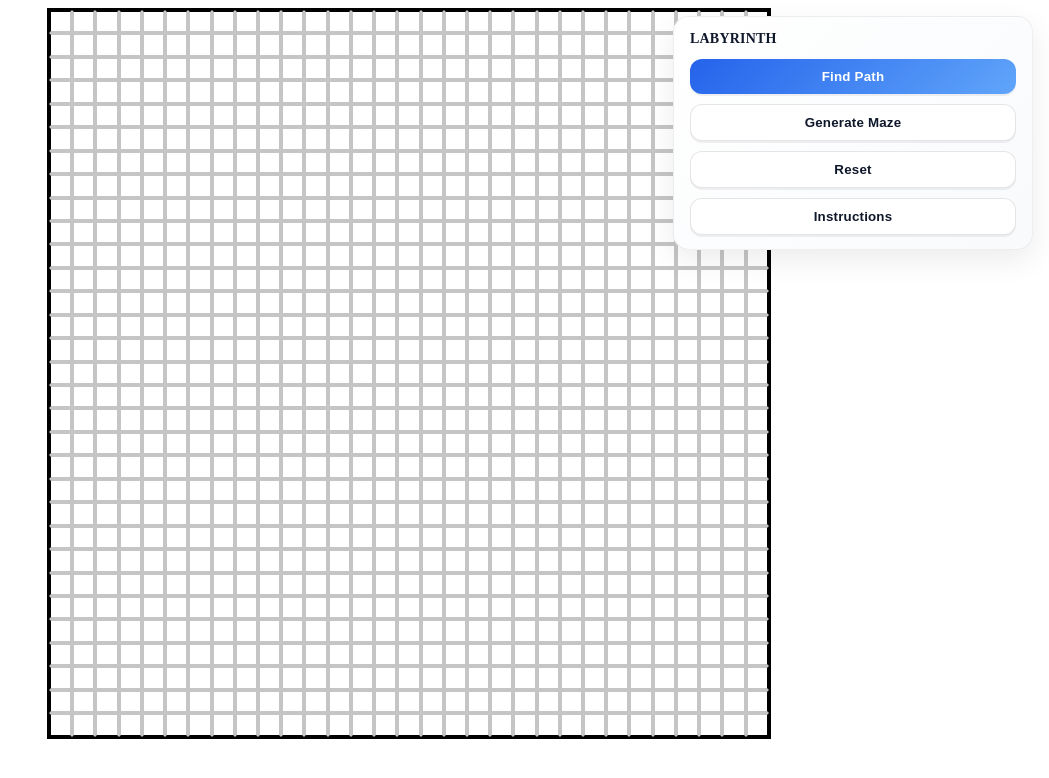
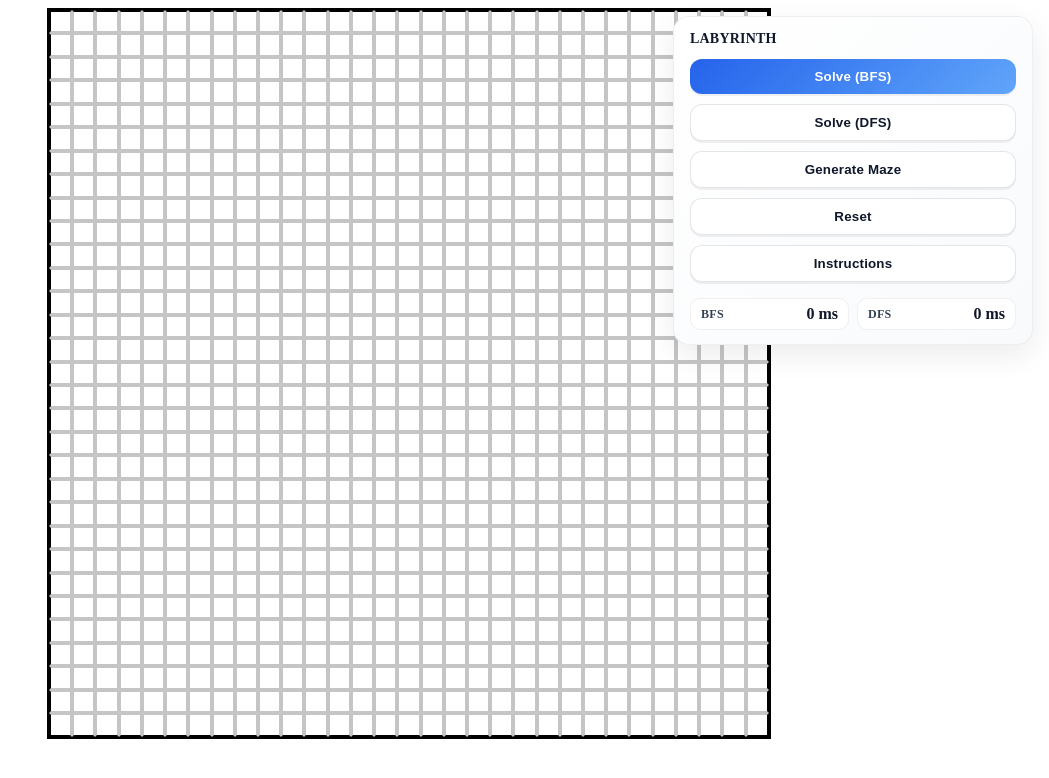
Before and after one commit to noahsiegrist/labyrinth, a Vue app: page / in a window 1280 px wide. Shown: the top 778 px of the page, without its empty margins (231-1280 px from the left). Built offline with nearby package versions, Linux system fonts and the light colour scheme.

Commit message:
Refactor pathfinding logic in ControlPanel: implement BFS and DFS algorithms, update UI buttons, and add performance tracking for each algorithm. Remove legacy pathfinder service.

```diff
--- a/src/components/ControlPanel.vue
+++ b/src/components/ControlPanel.vue
@@ -3,10 +3,15 @@
         <div class="panel">
             <div class="panel__title">Labyrinth</div>
             <div class="panel__actions">
-                <button class="btn btn--primary" v-on:click="findPath">Find Path</button>
+                <button class="btn btn--primary" v-on:click="findBFS">Solve (BFS)</button>
+                <button class="btn btn--ghost" v-on:click="findDFS">Solve (DFS)</button>
                 <button class="btn btn--ghost" v-on:click="generate">Generate Maze</button>
                 <button class="btn btn--ghost" v-on:click="handleReset">Reset</button>
                 <button class="btn btn--ghost" v-on:click="openInstructions">Instructions</button>
+            </div>
+            <div class="panel__stats">
+                <div class="stat"><span class="stat__label">BFS</span><span class="stat__value">{{ formatMs(bfsMs) }}</span></div>
+                <div class="stat"><span class="stat__label">DFS</span><span class="stat__value">{{ formatMs(dfsMs) }}</span></div>
             </div>
         </div>
 
@@ -30,7 +35,8 @@
 </template>
 
 <script>
-    import PathFinder from '@/services/pathfinder'
+    import BFS from '@/services/bfs'
+    import DFS from '@/services/dfs'
     import {mapActions, mapGetters, mapMutations} from 'vuex'
 
     export default {
@@ -44,22 +50,67 @@
             generate() {
                 this.clearDrawState()
                 this.generateMaze()
+                this.resetTimes()
             },
             handleReset() {
                 this.clearDrawState()
                 this.reset()
+                this.resetTimes()
             },
-            findPath() {
+            async findBFS() {
+                if (this.isBfsRunning || this.isDfsRunning) return
                 if (this.start && this.start.color !== 0) {
                     this.reset()
                 }
-                PathFinder.findPath()
+                this.bfsMs = 0
+                this.isBfsRunning = true
+                this.bfsStart = (performance && performance.now ? performance.now() : Date.now())
+                await BFS.findPath()
+                const t1 = (performance && performance.now ? performance.now() : Date.now())
+                this.bfsMs = Math.max(0, Math.round(t1 - this.bfsStart))
+                this.isBfsRunning = false
+            },
+            async findDFS() {
+                if (this.isBfsRunning || this.isDfsRunning) return
+                if (this.start && this.start.color !== 0) {
+                    this.reset()
+                }
+                this.dfsMs = 0
+                this.isDfsRunning = true
+                this.dfsStart = (performance && performance.now ? performance.now() : Date.now())
+                await DFS.findPath()
+                const t1 = (performance && performance.now ? performance.now() : Date.now())
+                this.dfsMs = Math.max(0, Math.round(t1 - this.dfsStart))
+                this.isDfsRunning = false
             },
             openInstructions() {
                 this.showInstructions = true
             },
             closeInstructions() {
                 this.showInstructions = false
+            },
+            resetTimes() {
+                this.bfsMs = 0
+                this.dfsMs = 0
+                this.isBfsRunning = false
+                this.isDfsRunning = false
+                this.bfsStart = null
+                this.dfsStart = null
+            },
+            onTick() {
+                const now = (performance && performance.now ? performance.now() : Date.now())
+                if (this.isBfsRunning && this.bfsStart != null) {
+                    this.bfsMs = Math.max(0, Math.round(now - this.bfsStart))
+                }
+                if (this.isDfsRunning && this.dfsStart != null) {
+                    this.dfsMs = Math.max(0, Math.round(now - this.dfsStart))
+                }
+            },
+            formatMs(value) {
+                if (value === null || value === undefined) return '0 ms'
+                if (value < 1000) return `${value} ms`
+                const secs = (value / 1000).toFixed(2)
+                return `${secs} s`
             }
         },
         mounted() {
@@ -71,10 +122,26 @@
                     this.closeInstructions()
                 }
             })
+            // Use requestAnimationFrame for smoother, longer, drift-free updates
+            const loop = () => {
+                this.onTick()
+                this.rafId = requestAnimationFrame(loop)
+            }
+            this.rafId = requestAnimationFrame(loop)
+        },
+        beforeDestroy() {
+            if (this.rafId) cancelAnimationFrame(this.rafId)
         },
         data() {
             return {
                 showInstructions: false,
+                bfsMs: 0,
+                dfsMs: 0,
+                isBfsRunning: false,
+                isDfsRunning: false,
+                bfsStart: null,
+                dfsStart: null,
+                rafId: null,
             }
         }
     }
@@ -120,6 +187,33 @@
         flex-direction: column;
         gap: 10px;
         width: 100%;
+    }
+
+    .panel__stats {
+        display: grid;
+        grid-template-columns: 1fr 1fr;
+        gap: 8px;
+        margin-top: 4px;
+    }
+    .stat {
+        display: flex;
+        align-items: center;
+        justify-content: space-between;
+        background: #ffffff;
+        border: 1px solid rgba(2, 6, 23, 0.06);
+        border-radius: 10px;
+        padding: 6px 10px;
+    }
+    .stat__label {
+        font-weight: 700;
+        font-size: 12px;
+        letter-spacing: 0.3px;
+        color: #334155;
+        text-transform: uppercase;
+    }
+    .stat__value {
+        font-weight: 700;
+        color: #0f172a;
     }
 
     .btn {
--- /dev/null
+++ b/src/services/bfs.js
@@ -0,0 +1,59 @@
+import store from '@/store'
+import Tile from '@/helpers/tile'
+
+function add(queue, element, parent) {
+  if (element.color === 0) {
+    element.parent = parent
+    element.color = 1
+    store.commit('tile', element)
+    queue.push(element)
+  }
+}
+
+async function findPath() {
+  let queue = []
+
+  let element = store.getters.start
+  while (element) {
+    await new Promise(resolve => setTimeout(resolve, 1))
+
+    if (Tile.equals(element, store.getters.end)) {
+      return colorPath(element, 5)
+    }
+
+    element.color = 3
+    store.commit('tile', element)
+
+    const matrix = store.getters.matrix
+    const maxY = matrix.length - 1
+    const maxX = matrix[element.y].length - 1
+
+    if (!element.right && element.x < maxX) {
+      add(queue, matrix[element.y][element.x + 1], element)
+    }
+    if (!element.bottom && element.y < maxY) {
+      add(queue, matrix[element.y + 1][element.x], element)
+    }
+    if (!element.left && element.x > 0) {
+      add(queue, matrix[element.y][element.x - 1], element)
+    }
+    if (!element.top && element.y > 0) {
+      add(queue, matrix[element.y - 1][element.x], element)
+    }
+    element = queue.shift()
+  }
+}
+
+async function colorPath(element, color) {
+  while (element) {
+    await new Promise(resolve => setTimeout(resolve, 50))
+    element.color = color
+    store.commit('tile', element)
+    element = element.parent
+  }
+}
+
+export default {
+  findPath,
+  colorPath,
+}
--- /dev/null
+++ b/src/services/dfs.js
@@ -0,0 +1,60 @@
+import store from '@/store'
+import Tile from '@/helpers/tile'
+
+function add(stack, element, parent) {
+  if (element.color === 0) {
+    element.parent = parent
+    element.color = 1
+    store.commit('tile', element)
+    stack.push(element)
+  }
+}
+
+async function findPath() {
+  const stack = []
+  add(stack, store.getters.start, null)
+
+  while (stack.length) {
+    const element = stack.pop()
+    await new Promise(resolve => setTimeout(resolve, 1))
+
+    if (Tile.equals(element, store.getters.end)) {
+      return colorPath(element, 5)
+    }
+
+    element.color = 3
+    store.commit('tile', element)
+
+    const matrix = store.getters.matrix
+    const maxY = matrix.length - 1
+    const maxX = matrix[element.y].length - 1
+
+    // Push neighbors in an order to bias the DFS direction (right, bottom, left, top)
+    if (!element.top && element.y > 0) {
+      add(stack, matrix[element.y - 1][element.x], element)
+    }
+    if (!element.left && element.x > 0) {
+      add(stack, matrix[element.y][element.x - 1], element)
+    }
+    if (!element.bottom && element.y < maxY) {
+      add(stack, matrix[element.y + 1][element.x], element)
+    }
+    if (!element.right && element.x < maxX) {
+      add(stack, matrix[element.y][element.x + 1], element)
+    }
+  }
+}
+
+async function colorPath(element, color) {
+  while (element) {
+    await new Promise(resolve => setTimeout(resolve, 50))
+    element.color = color
+    store.commit('tile', element)
+    element = element.parent
+  }
+}
+
+export default {
+  findPath,
+  colorPath,
+}
```
Also changed, not shown: src/services/pathfinder.js (deleted, +0 -63 lines).
